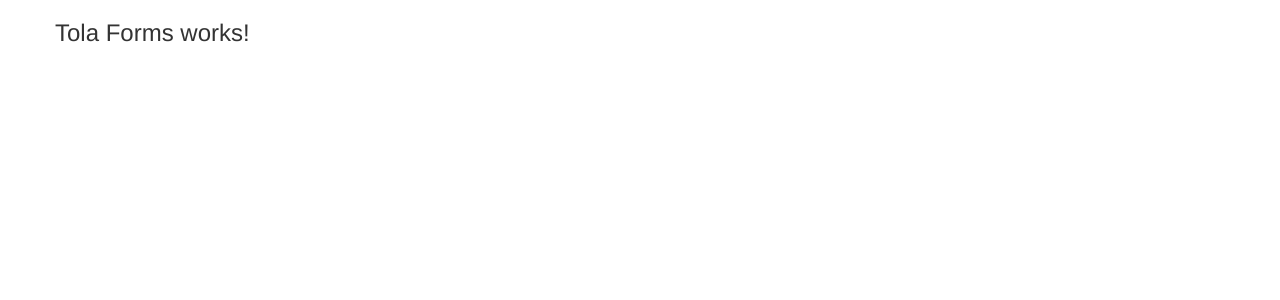
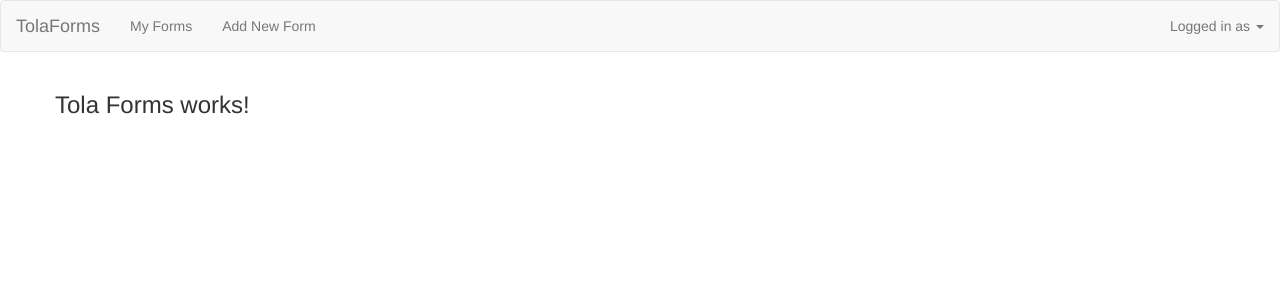
Before and after one commit to worldreliefgermany/TolaForms, an Angular app: page / in a window 1280 px wide. Shown: the top 300 px of the page. Built offline with nearby package versions, Linux system fonts and the light colour scheme.

Commit message:
added a basic header component

```diff
--- a/src/app/app.component.html
+++ b/src/app/app.component.html
@@ -1,3 +1,4 @@
+<app-header (tabClicked)="onNavigate($event)"></app-header>
 <div class="container">
     <div class="row">
         <h3>Tola Forms works!</h3>
--- a/src/app/app.module.ts
+++ b/src/app/app.module.ts
@@ -2,10 +2,12 @@
 import { NgModule } from '@angular/core';
 
 import { AppComponent } from './app.component';
+import { HeaderComponent } from './header/header.component';
 
 @NgModule({
   declarations: [
-    AppComponent
+    AppComponent,
+    HeaderComponent
   ],
   imports: [
     BrowserModule
--- /dev/null
+++ b/src/app/header/header.component.html
@@ -0,0 +1,33 @@
+<header class="header">
+    <nav class="navbar navbar-default">
+        <div class="container-fluid">
+            <!-- Brand and toggle get grouped for better mobile display -->
+            <div class="navbar-header">
+                <button type="button" class="navbar-toggle collapsed" data-toggle="collapse" data-target="#bs-example-navbar-collapse-1" aria-expanded="false">
+                    <span class="sr-only">Toggle navigation</span>
+                    <span class="icon-bar"></span>
+                    <span class="icon-bar"></span>
+                    <span class="icon-bar"></span>
+                </button>
+                <a class="navbar-brand" href="#">TolaForms</a>
+            </div>
+
+            <!-- Collect the nav links, forms, and other content for toggling -->
+            <div class="navbar-default">
+                <ul class="nav navbar-nav">
+                    <li><a href="#">My Forms</a></li>
+                    <li><a href="#">Add New Form</a></li>
+                </ul>
+                <ul class="nav navbar-nav navbar-right">
+                    <li class="dropdown">
+                        <a href="#" class="dropdown-toggle" role="button">Logged in as <span class="caret"></span></a>
+                        <ul class="dropdown-menu">
+                            <li><a href="#">Profile</a></li>
+                            <li><a href="#">Log out</a></li>
+                        </ul>
+                    </li>
+                </ul>
+            </div>
+        </div>
+    </nav>
+</header>
--- /dev/null
+++ b/src/app/header/header.component.ts
@@ -0,0 +1,15 @@
+import { Component, OnInit } from '@angular/core';
+
+@Component({
+  selector: 'app-header',
+  templateUrl: './header.component.html',
+  styleUrls: ['./header.component.css']
+})
+export class HeaderComponent implements OnInit {
+
+  constructor() { }
+
+  ngOnInit() {
+  }
+
+}
```
Also changed, not shown: src/app/header/header.component.css (added), 1 other file (tests, documents, lock files or other folders).
